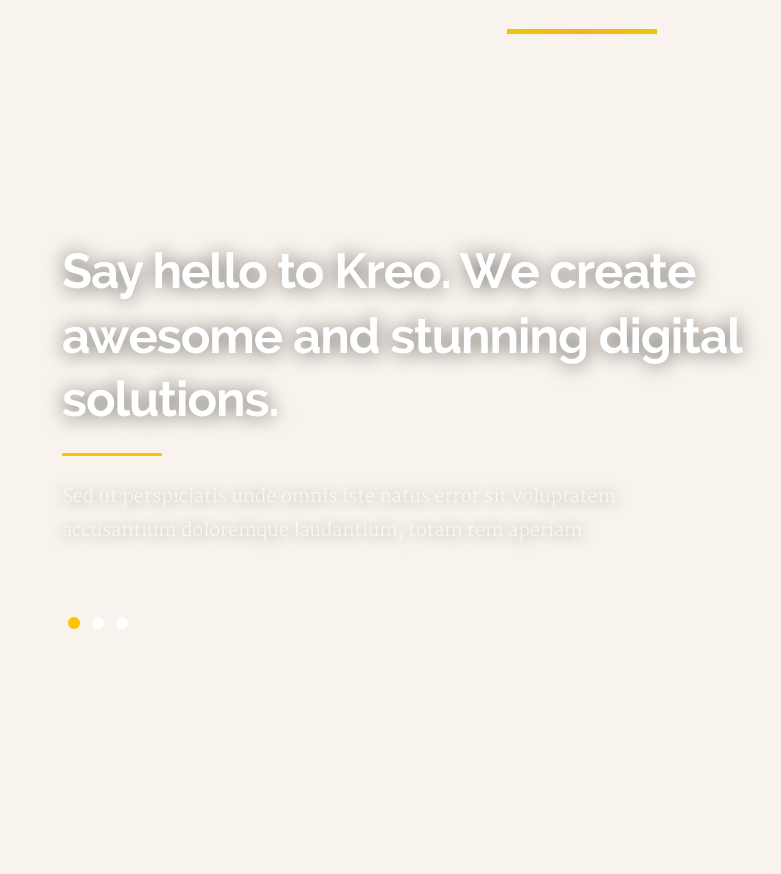
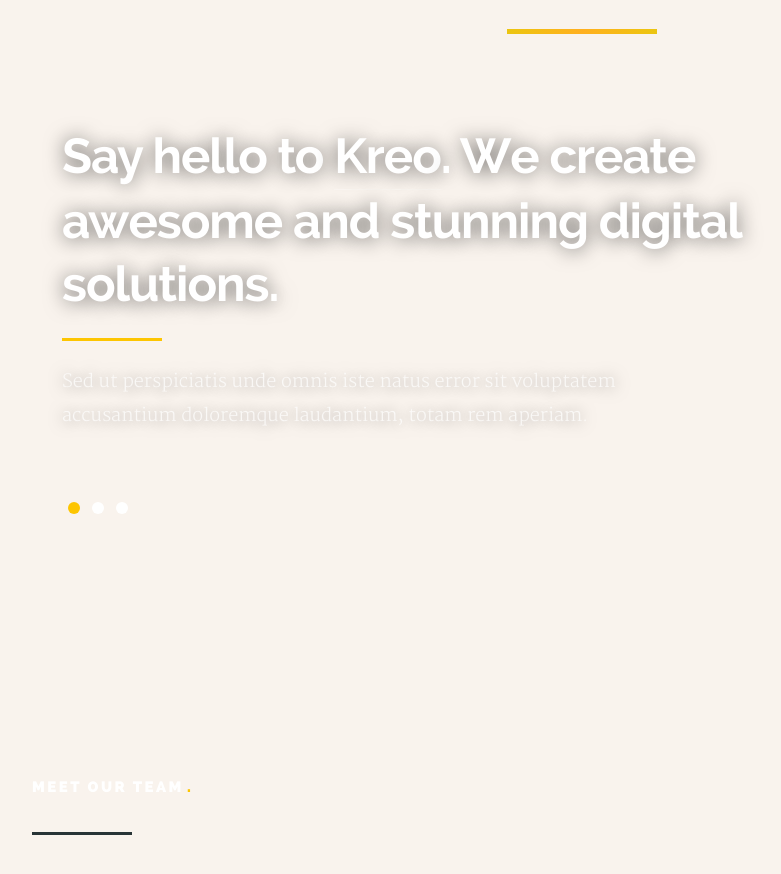
Before and after one commit to DecorOwl/Website, a plain HTML site: page index.html in a window 1280 px wide. Shown: the part 1754-2628 px from the top of the page, without its empty margins (58-839 px from the left). Drawn offline with Linux system fonts and the light colour scheme.

Commit message:
Update main.css

```diff
--- a/css/main.css
+++ b/css/main.css
@@ -1163,7 +1163,7 @@
 
 /* hero slider */
 #hero-slider {
-	margin: 120px 0 54px;
+	margin: 5px 0 54px;
 }
 
 #hero-slider .slides .flex-caption {
```
